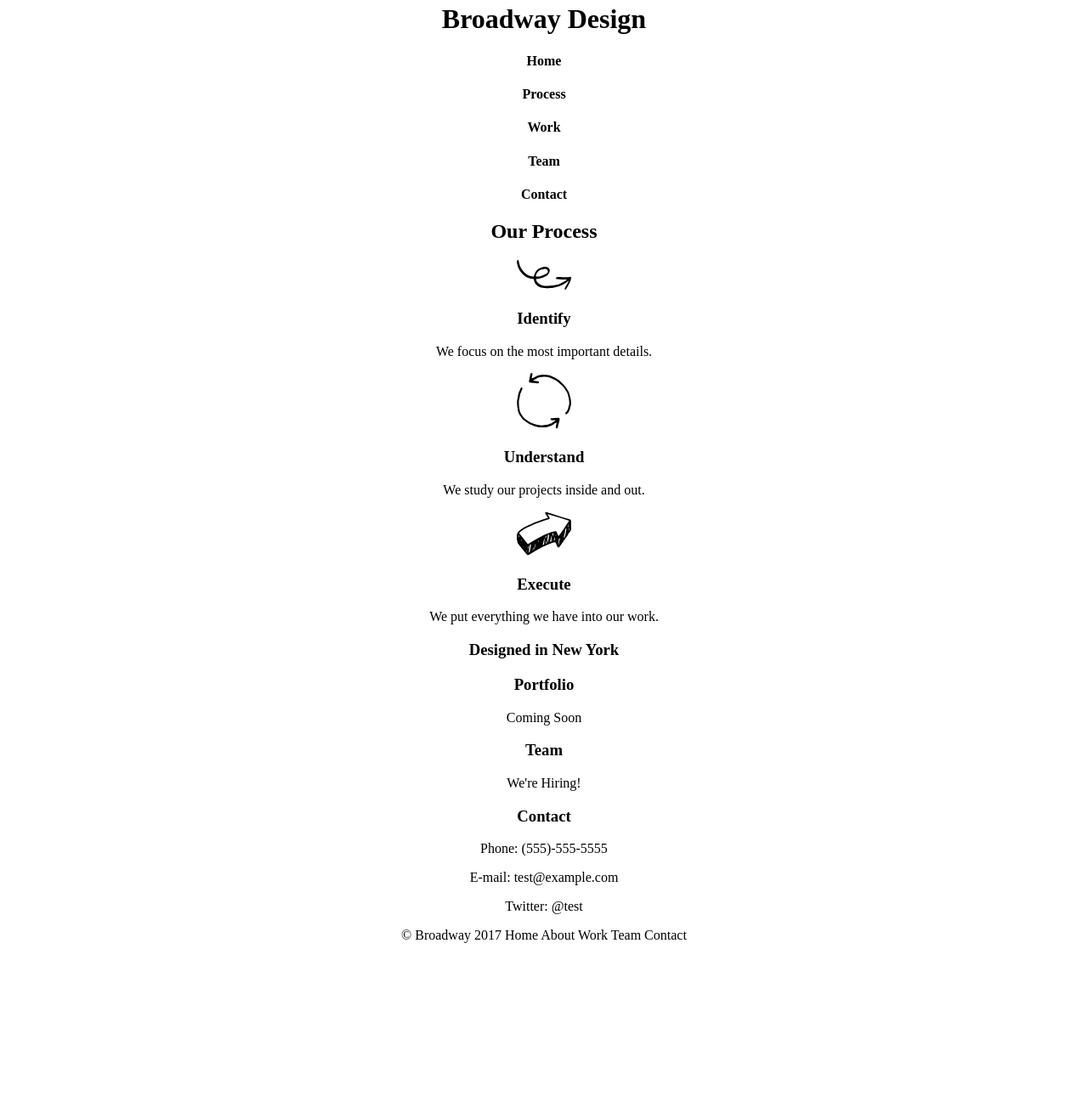
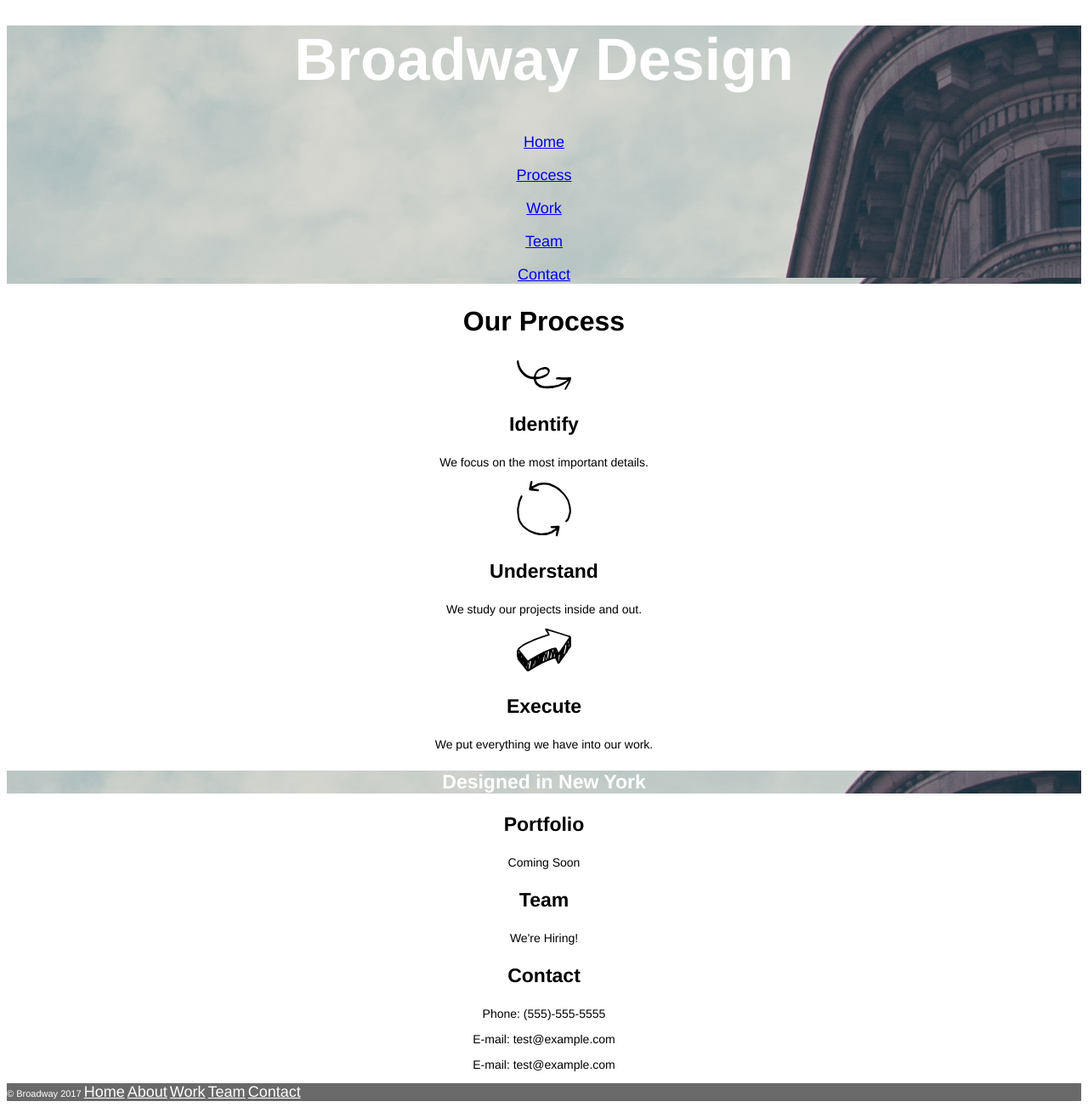
Before and after one commit to aleroy91/broadway, a plain HTML site: page index.html in a window 1280 px wide. Shown: the part 17-1320 px from the top of the page at 85% size. Before the commit the page ends 1143 px from the top, so only its background shows below. Drawn offline with Linux system fonts and the light colour scheme.

Commit message:
Commit final changes

```diff
--- a/index.html
+++ b/index.html
@@ -1,43 +1,54 @@
 <!DOCTYPE html>
 <html>
   <head>
+    <title>Broadway Design</title>
     <link href="./resources/css/style.css" rel="stylesheet" type="text/css">
-    <title>Broadway Design</title>
   </head>
   <body>
-    <div class="opening">
+    <div class="background">
       <h1>Broadway Design</h1>
-        <h4>Home</h4>
-        <h4>Process</h4>
-        <h4>Work</h4>
-        <h4>Team</h4>
-        <h4>Contact</h4>
+        <div class="futurelinks">
+          <p><a href="#">Home</a><p>
+          <p><a href="#">Process</a><p>
+          <p><a href="#">Work</a><p>
+          <p><a href="#">Team</a><p>
+          <p><a href="#">Contact</a><p>
+        </div>
     </div>
+
     <div>
-      <h2>Our Process</h4>
-        <p><img src="./resources/images/identify.svg"></p>
+      <h2>Our Process</h2>
+        <img src="./resources/images/identify.svg" />
           <h3>Identify</h3>
-            <p>We focus on the most important details.</p>
-        <p><img src="./resources/images/understand.svg"></p>
+            <p class="details">We focus on the most important details.</P>
+        <img src="./resources/images/understand.svg" />
           <h3>Understand</h3>
-            <p>We study our projects inside and out.</p>
-        <p><img src="./resources/images/execute.svg"></p>
+            <p class="details">We study our projects inside and out.</P>
+        <img src="./resources/images/execute.svg" />
           <h3>Execute</h3>
-            <p>We put everything we have into our work.</p>
+            <p class="details">We put everything we have into our work.</P>
     </div>
+
     <div>
-      <h3 class="opening">Designed in New York</h3>
+      <h3 class="background">Designed in New York</h3>
+    </div>
+
+    <div>
       <h3>Portfolio</h3>
-        <p>Coming Soon</p>
+        <p class="details">Coming Soon</p>
       <h3>Team</h3>
-        <p>We're Hiring!</p>
+        <p class="details">We're Hiring!</p>
       <h3>Contact</h3>
-        <p>Phone: (555)-555-5555</p>
-        <p>E-mail: test@example.com</p>
-        <p>Twitter: @test</p>
+        <p class="details">Phone: (555)-555-5555</p>
+        <p class="details">E-mail: test@example.com</p>
+        <p class="details">E-mail: test@example.com</p>
     </div>
-    <div>
-      <p>© Broadway 2017 Home About Work Team Contact</p>
+
+    <div class="footer">
+      <p>© Broadway 2017
+        <a href="#" class="futurelinks">Home</a> <a href="#" class="futurelinks">About</a>
+        <a href="#" class="futurelinks">Work</a> <a href="#" class="futurelinks">Team</a>
+        <a href="#" class="futurelinks">Contact</a></p>
     </div>
   </body>
 </html>
--- a/resources/css/style.css
+++ b/resources/css/style.css
@@ -1,8 +1,41 @@
 body {
-  font: helvetica;
+  font-family: Helvetica;
   text-align: center;
 }
 
-.opening {
-  background-image: image(src="./resources/images/background.png");
+h1 {
+  font-size: 70px;
+  font-weight: bold;
+  color: white;
 }
+
+h2 {
+  font-size: 32px;
+  font-weight: bold;
+}
+
+h3 {
+  font-size: 23px;
+  font-weight: bold;
+}
+
+.background {
+  background-image: url("../images/background.png");
+  color: white;
+}
+
+.futurelinks {
+  font-size: 18px;
+  color: white;
+}
+
+.details {
+  font-size: 14px;
+}
+
+.footer {
+  font-size: 11px;
+  color: white;
+  background-color: dimgray;
+  text-align: left;
+}
```
